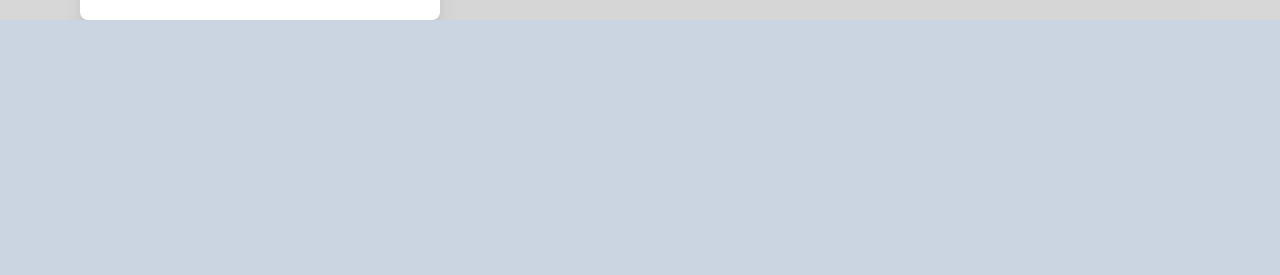
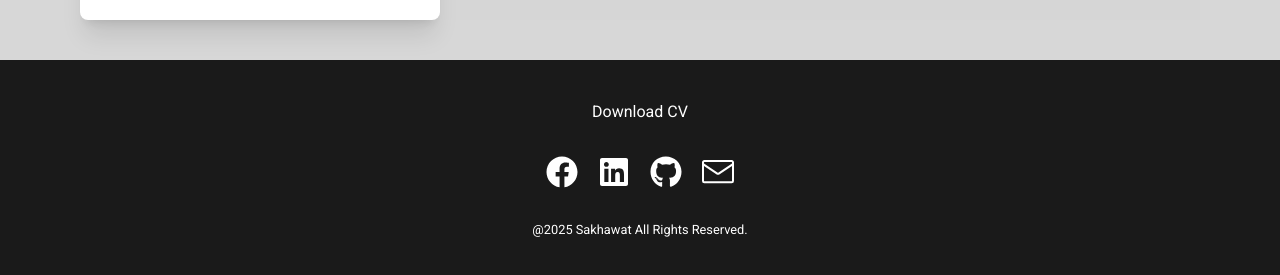
Before and after one commit to Sakhawat71/personal-portfolio-a5, a Next.js app: page / in a window 1280 px wide. Shown: the part 5494-5769 px from the top of the page. Before the commit the page ends 5514 px from the top, so only its background shows below. Built offline with nearby package versions, Linux system fonts and the light colour scheme.

Commit message:
feat: add Footer component with social links and CV download button; update HomePage layout

```diff
--- a/src/app/page.tsx
+++ b/src/app/page.tsx
@@ -1,6 +1,7 @@
 import Banner from "@/components/Banner/Banner";
 import Skills from "@/components/Skills/Skills";
 import HomeProjects from '@/components/HomeProjects/HomeProjects';
+import Footer from "@/components/shared/Footer";
 
 
 const HomePage = () => {
@@ -10,6 +11,7 @@ const HomePage = () => {
             <Banner />
             <Skills />
             <HomeProjects />
+            <Footer />
         </div>
     );
 };
--- a/src/components/HomeProjects/HomeProjects.tsx
+++ b/src/components/HomeProjects/HomeProjects.tsx
@@ -13,7 +13,7 @@ const Projects = () => {
 
 
     return (
-        <div className='mt-10 mx-5 md:mx-10 lg:mx-16'>
+        <div className='my-10 mx-5 md:mx-10 lg:mx-16'>
 
             <Image
                 src={lineImage}
--- a/src/components/shared/Footer.tsx
+++ b/src/components/shared/Footer.tsx
@@ -1,9 +1,34 @@
-"use client"
+'use client'
+import Link from 'next/link';
+import React from 'react';
+import { FaGithub, FaLinkedin, FaFacebook } from "react-icons/fa";
+import { GoMail } from "react-icons/go";
 
-const Footer = () => (
-    <footer className="bg-gray-800 text-white text-center p-4 mt-10">
-        <p>&copy; {new Date().getFullYear()} MyApp. All rights reserved.</p>
-    </footer>
-);
+const Footer = () => {
+
+
+    return (
+        <div className='bg-[#1A1A1A] text-white text-center flex flex-col items-center justify-center py-10 space-y-3'>
+
+            <Link href='/SAKHAWAT-HOSAN-CV.pdf' download >
+                <button className="btn btn-sm">Download CV</button>
+            </Link>
+
+
+            <div className='flex py-5 w-full items-center justify-center space-x-5'>
+
+                <Link href={"https://www.facebook.com/Sakhawat.Hossain.Showrav/"} target='_blank' > <FaFacebook className='w-8 h-8 ' />  </Link>
+
+                <Link href={"https://www.linkedin.com/in/s3h/"} target='_blank'> <FaLinkedin className='w-8 h-8 ' />  </Link>
+
+                <Link href={"https://github.com/Sakhawat71"} target='_blank'> <FaGithub className='w-8 h-8 ' />  </Link>
+
+                <Link href={"https://mail.google.com/mail/?view=cm&fs=1&to=sakhawat.showrav@gmail.com"} target='_blank'> <GoMail className='w-8 h-8 ' />  </Link>
+            </div>
+
+            <small>@2025 Sakhawat All Rights Reserved.</small>
+        </div>
+    );
+};
 
 export default Footer;
```
Also changed, not shown: 2 other files (tests, documents, lock files or other folders).
